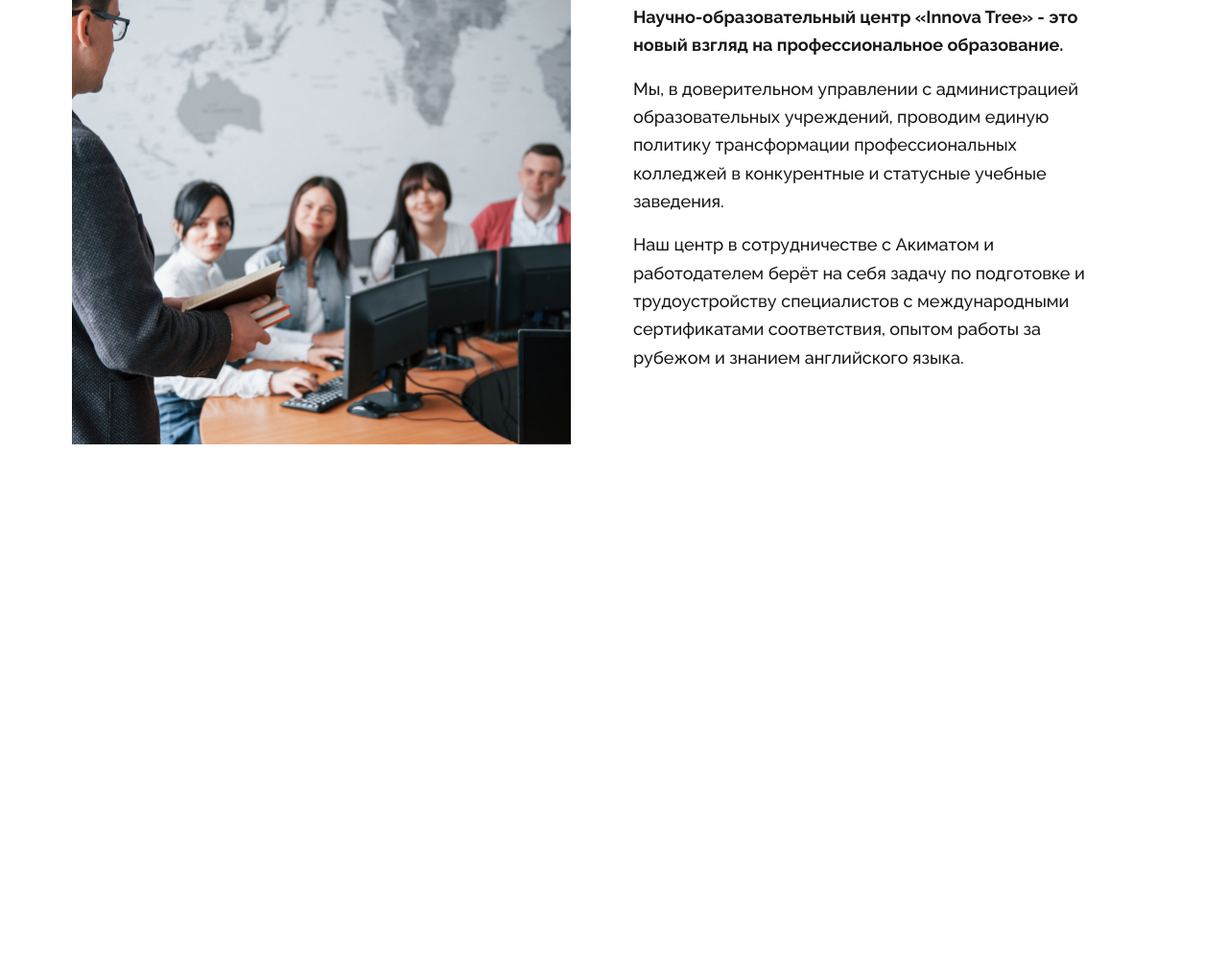
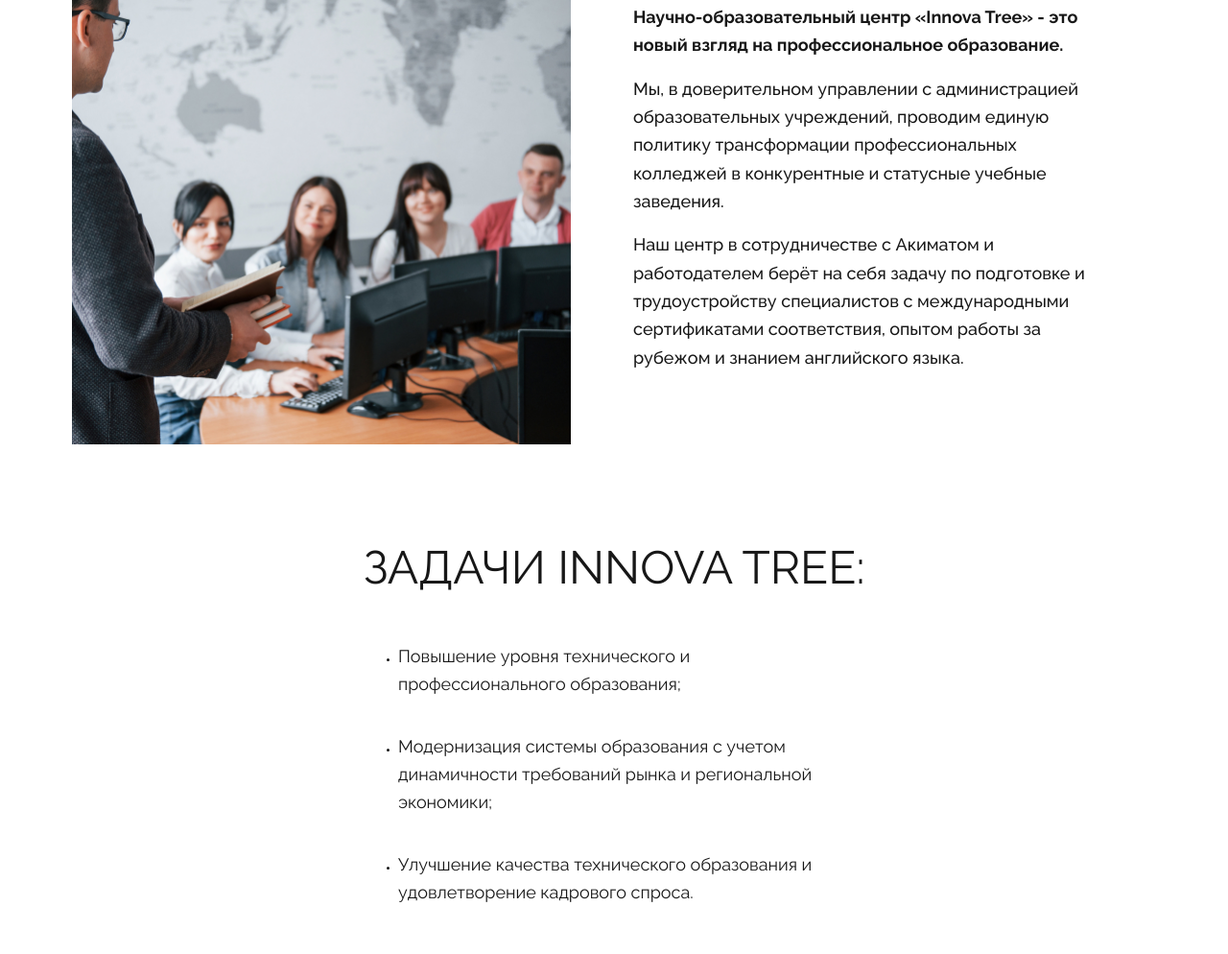
Before and after one commit to ccryptocoder/innovatree, a website: page src/index.html in a window 1280 px wide. Shown: the part 909-1903 px from the top of the page at 96% size. Before the commit the page ends 1422 px from the top, so only its background shows below. Drawn offline with nearby package versions, Linux system fonts and the light colour scheme; files that its build step writes are made by us from their sources; files whose address does not match are found by name.

Commit message:
Add tasks

```diff
--- a/src/index.html
+++ b/src/index.html
@@ -72,6 +72,20 @@
             </div>
         </section>
 
+        <sections class="tasks">
+            <div class="container">
+                <div class="tasks__row">
+                    <h2 class="title">Задачи Innova Tree:</h2>
+                    <ul class="tasks__list">
+                        <li>Повышение уровня технического
+                            и профессионального образования;</li>
+                        <li>Модернизация системы образования с учетом динамичности требований рынка и региональной экономики;</li>
+                        <li>Улучшение качества технического образования и удовлетворение кадрового спроса.</li>
+                    </ul>
+                </div>
+            </div>
+        </sections>
+
     </main>
 
 </body>
--- a/src/sass/blocks/_solutions.scss
+++ b/src/sass/blocks/_solutions.scss
@@ -1,8 +1,5 @@
 .solutions {
     padding: 100px 0 50px;
-    &__row {
-
-    }
     &__grid {
         margin-top: 50px;
         display: grid;
--- /dev/null
+++ b/src/sass/blocks/_tasks.scss
@@ -0,0 +1,23 @@
+.tasks {
+    &__row {
+        padding: 50px 0;
+    }
+    &__list {
+        margin: 0;
+        padding: 0;
+        margin: 50px auto 0;
+        font-weight: 400;
+        font-size: 18px;
+        line-height: 163.52%;
+        color: #171717;
+        max-width: 450px;
+        li {
+            &::marker {
+                font-size: .5em;
+            }
+            &:not(:last-child) {
+                margin-bottom: 35px;
+            }
+        }
+    }
+}
--- a/src/sass/style.scss
+++ b/src/sass/style.scss
@@ -10,3 +10,4 @@
 @import 'blocks/titles';
 @import 'blocks/promo';
 @import 'blocks/solutions';
+@import 'blocks/tasks';
```
Also changed, not shown: dist/css/style.min.css, dist/index.html.
